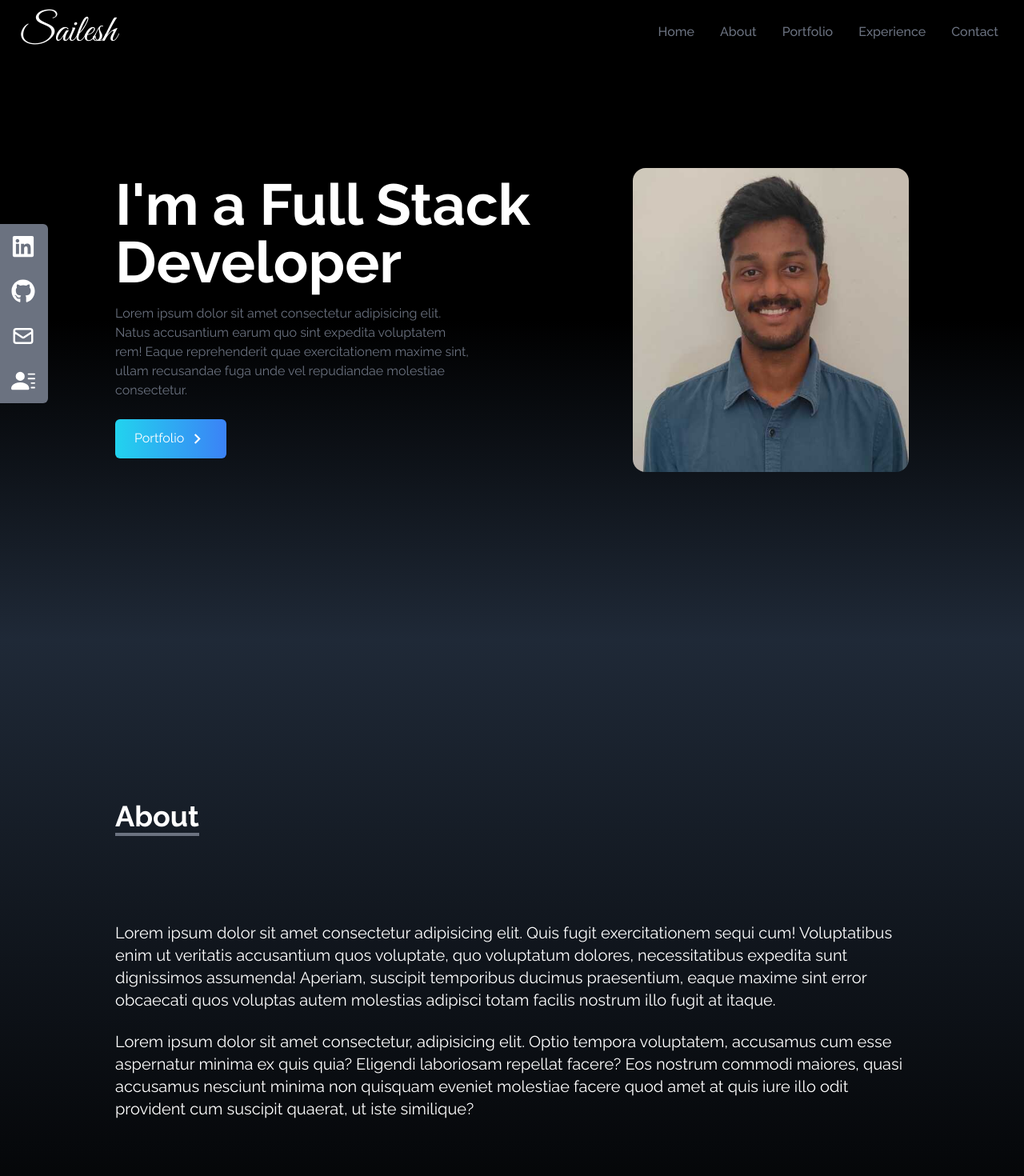
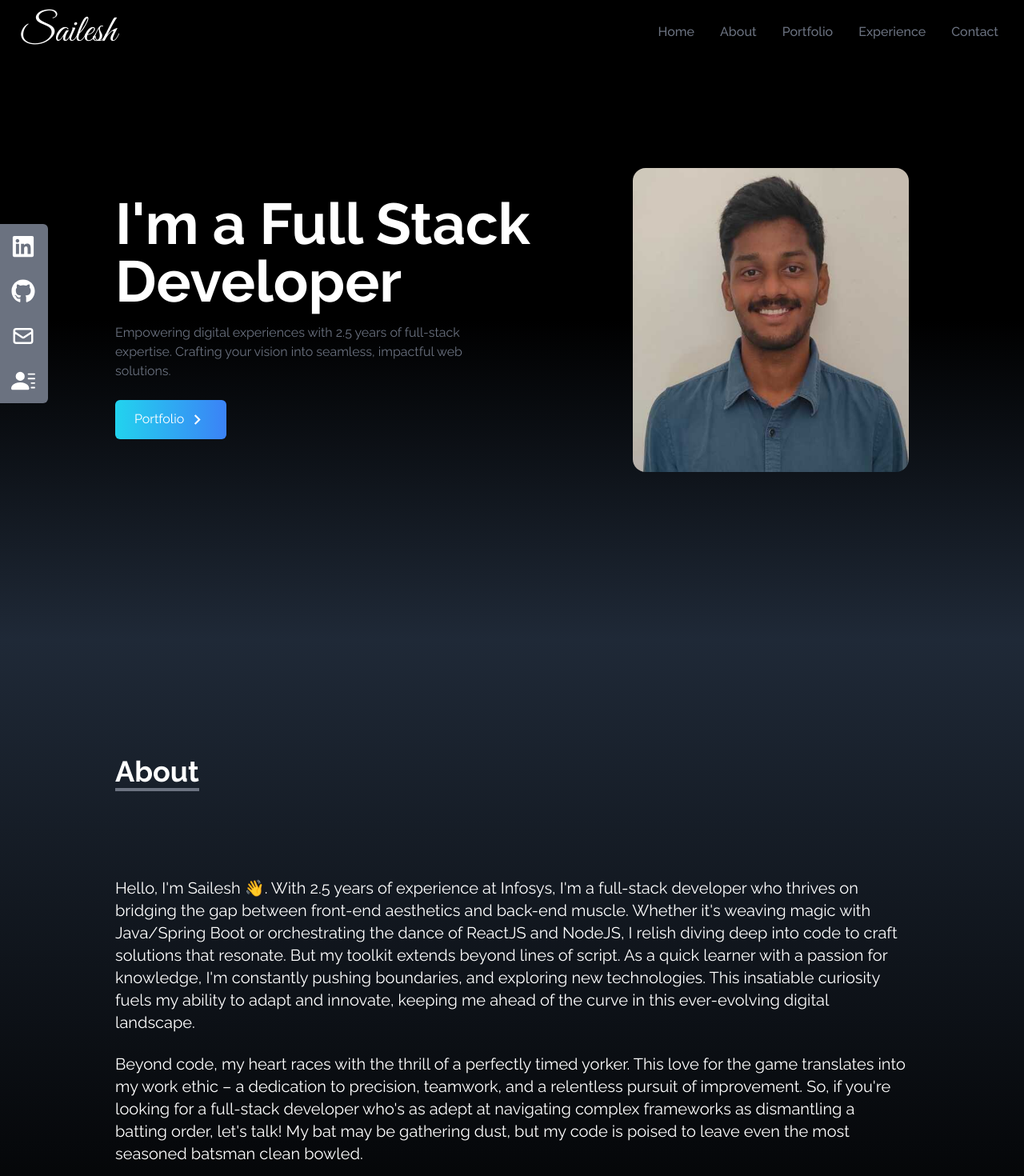
Before and after one commit to chakkasailesh/my-portfolio, a React (Create React App) app: page / in a window 1280 px wide. Shown: the top 1470 px of the page at 80% size. Built offline with nearby package versions, Linux system fonts and the light colour scheme.

Commit message:
updated content

```diff
--- a/src/components/About.jsx
+++ b/src/components/About.jsx
@@ -13,21 +13,26 @@ const About = () => {
           </p>
         </div>
         <p className="text-xl mt-20">
-          Lorem ipsum dolor sit amet consectetur adipisicing elit. Quis fugit
-          exercitationem sequi cum! Voluptatibus enim ut veritatis accusantium
-          quos voluptate, quo voluptatum dolores, necessitatibus expedita sunt
-          dignissimos assumenda! Aperiam, suscipit temporibus ducimus
-          praesentium, eaque maxime sint error obcaecati quos voluptas autem
-          molestias adipisci totam facilis nostrum illo fugit at itaque.
+          Hello, I'm Sailesh 👋. With 2.5 years of experience at Infosys, I'm a
+          full-stack developer who thrives on bridging the gap between front-end
+          aesthetics and back-end muscle. Whether it's weaving magic with
+          Java/Spring Boot or orchestrating the dance of ReactJS and NodeJS, I
+          relish diving deep into code to craft solutions that resonate. But my
+          toolkit extends beyond lines of script. As a quick learner with a
+          passion for knowledge, I'm constantly pushing boundaries, and
+          exploring new technologies. This insatiable curiosity fuels my ability
+          to adapt and innovate, keeping me ahead of the curve in this
+          ever-evolving digital landscape.
         </p>
         <br />
         <p className="text-xl">
-          Lorem ipsum dolor sit amet consectetur, adipisicing elit. Optio
-          tempora voluptatem, accusamus cum esse aspernatur minima ex quis quia?
-          Eligendi laboriosam repellat facere? Eos nostrum commodi maiores,
-          quasi accusamus nesciunt minima non quisquam eveniet molestiae facere
-          quod amet at quis iure illo odit provident cum suscipit quaerat, ut
-          iste similique?
+          Beyond code, my heart races with the thrill of a perfectly timed
+          yorker. This love for the game translates into my work ethic – a
+          dedication to precision, teamwork, and a relentless pursuit of
+          improvement. So, if you're looking for a full-stack developer who's as
+          adept at navigating complex frameworks as dismantling a batting order,
+          let's talk! My bat may be gathering dust, but my code is poised to
+          leave even the most seasoned batsman clean bowled.
         </p>
       </div>
     </div>
--- a/src/components/Home.jsx
+++ b/src/components/Home.jsx
@@ -15,10 +15,9 @@ const Home = () => {
             I'm a Full Stack Developer
           </h2>
           <p className="text-gray-500 py-4 max-w-md">
-            Lorem ipsum dolor sit amet consectetur adipisicing elit. Natus
-            accusantium earum quo sint expedita voluptatem rem! Eaque
-            reprehenderit quae exercitationem maxime sint, ullam recusandae fuga
-            unde vel repudiandae molestiae consectetur.
+            Empowering digital experiences with 2.5 years of full-stack
+            expertise. Crafting your vision into seamless, impactful web
+            solutions.
           </p>
           <div>
             <Link
--- a/src/components/Portfolio.jsx
+++ b/src/components/Portfolio.jsx
@@ -1,5 +1,6 @@
 import React from 'react'
 import spotify from '../assets/portfolio/spotify-2.0.jpg'
+import comingsoon from '../assets/portfolio/comingsoon.jpg'
 
 const Portfolio = () => {
   const portfolios = [
@@ -11,9 +12,9 @@ const Portfolio = () => {
     },
     {
       id: 2,
-      src: spotify,
-      demo: 'https://gilded-biscochitos-0e31e7.netlify.app/',
-      repo: 'https://github.com/chakkasailesh/spotify-clone',
+      src: comingsoon,
+      demo: 'https://gilded-biscochitos-0e31.netlify.app/',
+      repo: 'https://github.com/chakkasailesh',
     },
   ]
   return (
```
Also changed, not shown: src/assets/portfolio/comingsoon.jpg (added).
